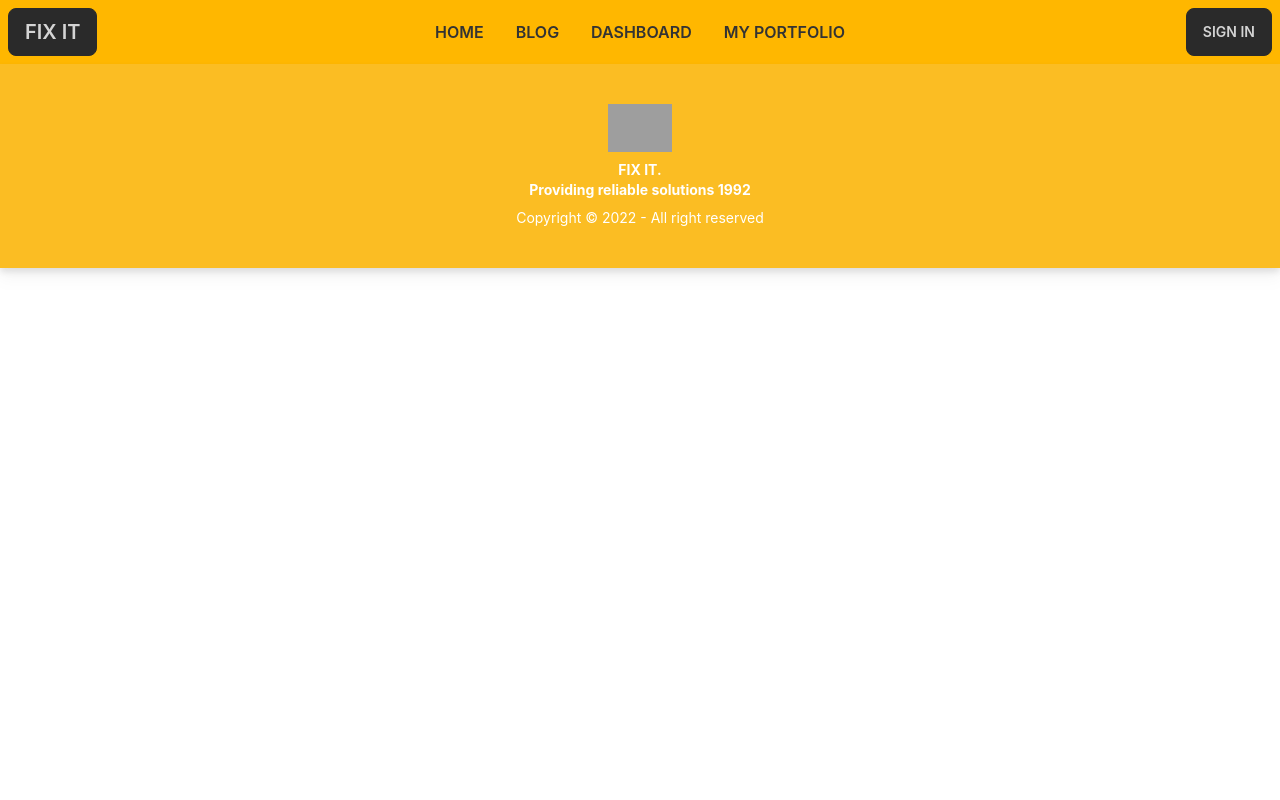
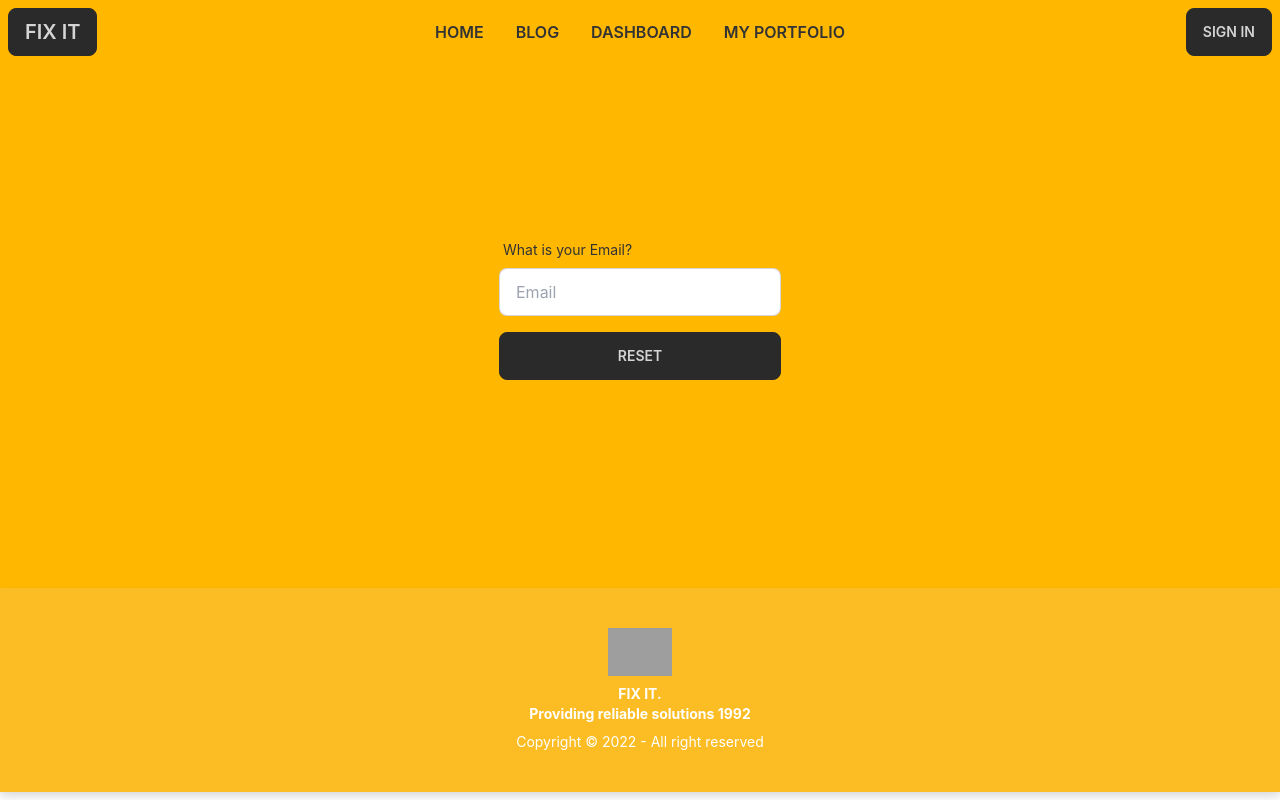
Before and after one commit to mahmudunnaby/fixit-drill-machine-manufacturer-client-side, a React (Create React App) app: page /resetpassword in a window 1280 px wide. Built offline with nearby package versions, Linux system fonts and the light colour scheme; no server answers; grey boxes are pictures that could not be loaded.

Commit message:
error solved purchase page

```diff
--- a/src/App.js
+++ b/src/App.js
@@ -11,6 +11,9 @@ import MyPortfolio from './components/MyPortfolio/MyPortfolio';
 import Login from './components/Login/Login/Login';
 import Register from './components/Login/Register/Register';
 import Dashboard from './components/Dashboard/Dashboard';
+import ResetPassword from './components/Login/ResetPassword/ResetPassword';
+import Purchase from './components/Purchase/Purchase';
+import RequireAuth from './components/Login/RequireAuth/RequireAuth';
 
 function App() {
   return (
@@ -28,6 +31,8 @@ function App() {
         <Route path='/login' element={<Login></Login>}></Route>
         <Route path='/dashboard' element={<Dashboard></Dashboard>}></Route>
         <Route path='/register' element={<Register></Register>}></Route>
+        <Route path='/resetpassword' element={<ResetPassword></ResetPassword>}></Route>
+        <Route path='/products/:id' element={<RequireAuth><Purchase></Purchase></RequireAuth>}></Route>
       </Routes>
       <Footer></Footer>
     </div>
--- a/src/components/Home/Home.js
+++ b/src/components/Home/Home.js
@@ -8,7 +8,6 @@ import ManageAllOrders from '../ManageAllOrders/ManageAllOrders';
 import MyOrders from '../MyOrders/MyOrders';
 import NewArived from '../NewArived/NewArived';
 import Products from '../Products/Products';
-import Purchase from '../Purchase/Purchase';
 import Reviews from '../Review/Reviews';
 
 
@@ -26,7 +25,7 @@ const Home = () => {
             <AddReview></AddReview>
             <Reviews></Reviews>
             <Faq></Faq>
-            <Purchase></Purchase>
+
 
         </div>
     );
--- a/src/components/Login/Login/Login.js
+++ b/src/components/Login/Login/Login.js
@@ -1,23 +1,28 @@
-import React from 'react';
+import React, { useRef } from 'react';
 import { FcGoogle } from "react-icons/fc";
-import { Link } from 'react-router-dom';
-import { useSignInWithEmailAndPassword, useSignInWithGoogle } from 'react-firebase-hooks/auth';
+import { Link, useLocation, useNavigate } from 'react-router-dom';
+import { useSendPasswordResetEmail, useSignInWithEmailAndPassword, useSignInWithGoogle } from 'react-firebase-hooks/auth';
 import auth from '../../../firebase.init'
 import { useForm } from "react-hook-form";
 import Loading from '../../Shared/Loading/Loading'
 
+
 const Login = () => {
     const [signInWithGoogle, googleUser, googleLoading, googleError] = useSignInWithGoogle(auth);
     const { register, formState: { errors }, handleSubmit } = useForm();
+    const navigate = useNavigate()
     const [
         signInWithEmailAndPassword,
         user,
         loading,
         error,
     ] = useSignInWithEmailAndPassword(auth);
+    const location = useLocation();
+    let from = location.state?.from?.pathname || "/";
+
 
     if (user || googleUser) {
-        console.log(user || googleUser);
+        navigate(from, { replace: true })
     }
 
     let signInError
@@ -36,7 +41,13 @@ const Login = () => {
 
         signInWithEmailAndPassword(data?.email, data?.password)
 
+
     }
+    const resetPassword = () => {
+        navigate('/resetpassword')
+    }
+
+
 
     return (
         <div>
@@ -101,11 +112,13 @@ const Login = () => {
                         </div>
                         <input className='btn' type="submit" value='SIGN IN' />
                         {signInError}
+
                     </form>
                     <label className="label grid grid-rows-2 ">
-                        <span className="label-text-alt"><Link className='text-white' to='/register'>Forgot Password?</Link > </span>
+                        <span onClick={resetPassword} className="label-text-alt text-white cursor-pointer">Forgot Password?</span>
                         <span className="label-text-alt">New at FIXIT? <Link className='text-white' to='/register'>Please Register.</Link > </span>
                     </label>
+
                 </div>
 
 
--- a/src/components/Login/Register/Register.js
+++ b/src/components/Login/Register/Register.js
@@ -1,11 +1,15 @@
-import React from 'react';
+import React, { useState } from 'react';
 import { useCreateUserWithEmailAndPassword, useSignInWithGoogle } from 'react-firebase-hooks/auth';
 import { useForm } from 'react-hook-form';
 import { FcGoogle } from "react-icons/fc";
-import { Link, useNavigate } from 'react-router-dom';
+import { Link, useLocation, useNavigate } from 'react-router-dom';
 import auth from '../../../firebase.init';
 import Loading from '../../Shared/Loading/Loading';
 import { useUpdateProfile } from 'react-firebase-hooks/auth';
+import { ToastContainer, toast } from 'react-toastify';
+import 'react-toastify/dist/ReactToastify.css';
+
+
 
 const Register = () => {
 
@@ -19,10 +23,10 @@ const Register = () => {
         emailPassError,
     ] = useCreateUserWithEmailAndPassword(auth);
     const [updateProfile, updating, error] = useUpdateProfile(auth);
+    const location = useLocation();
+    let from = location.state?.from?.pathname || "/";
 
-    if (user || googleUser) {
-        console.log(user || googleUser);
-    }
+
 
     let signInError
     if (emailPassError || error || googleError) {
@@ -36,14 +40,23 @@ const Register = () => {
     }
     const onSubmit = async data => {
 
+
         // console.log(data)
 
         await createUserWithEmailAndPassword(data?.email, data?.password)
 
-        await updateProfile(data?.name)
 
-        // console.log(data?.name);
-        navigate('/home')
+        await updateProfile({ displayName: data?.displayName })
+        alert('Updated profile')
+
+
+
+    }
+
+
+
+    if (user || googleUser) {
+        navigate(from, { replace: true });
 
     }
 
@@ -64,7 +77,8 @@ const Register = () => {
 
                             </label>
                             <input
-                                {...register("name", {
+
+                                {...register("displayName", {
                                     required: {
                                         value: true,
                                         message: 'Name is required'
@@ -74,7 +88,7 @@ const Register = () => {
                                         message: 'Please provide a valid name'
                                     }
                                 })}
-                                type="name" placeholder="Name" className="input input-bordered w-full max-w-xs" />
+                                type="displayName" placeholder="Name" className="input input-bordered w-full max-w-xs" />
                             <label className="label">
                                 {errors.text?.type === 'required' && <span className="label-text-alt text-red-600">{errors.text.message}</span>}
                                 {errors.text?.type === 'minLength' && <span className="label-text-alt text-red-600">{errors.text.message}</span>}
@@ -140,7 +154,7 @@ const Register = () => {
                         Google Login
                         <FcGoogle></FcGoogle>
                     </button>
-
+                    <ToastContainer />
                 </div>
             </div>
 
--- /dev/null
+++ b/src/components/Login/ResetPassword/ResetPassword.js
@@ -0,0 +1,59 @@
+import React from 'react';
+import { useSendPasswordResetEmail } from 'react-firebase-hooks/auth';
+import { useForm } from "react-hook-form";
+import { ToastContainer, toast } from 'react-toastify';
+import 'react-toastify/dist/ReactToastify.css';
+import auth from '../../../firebase.init';
+
+
+const ResetPassword = () => {
+    const { register, formState: { errors }, handleSubmit } = useForm();
+    const [sendPasswordResetEmail, sending] = useSendPasswordResetEmail(auth);
+    const onSubmit = async data => {
+        await sendPasswordResetEmail(data?.email)
+
+    }
+
+    if (sending) {
+        toast('Email sent')
+
+
+    }
+    return (
+        <div className="flex flex-col w-full bg-accent  pb-20">
+            <div className="grid h-auto card  mt-10 mx-5 py-32 rounded-box place-items-center">
+                <form onSubmit={handleSubmit(onSubmit)}>
+                    <div className="form-control w-full max-w-xs">
+                        <label className="label">
+                            <span className="label-text">What is your Email?</span>
+                        </label>
+                        <input
+                            {...register("email", {
+                                required: {
+                                    value: true,
+                                    message: 'Email is required'
+                                },
+                                pattern: {
+                                    value: /^\S+@\S+\.\S+$/,
+                                    message: 'Please provide a valid email'
+                                }
+                            })}
+                            type="email"
+                            placeholder="Email"
+                            className="input input-bordered w-full max-w-xs" />
+                        <ToastContainer />
+                        <label className="label">
+                            {errors.email?.type === 'required' && <span className="label-text-alt text-red-600">{errors.email.message}</span>}
+                            {errors.email?.type === 'pattern' && <span className="label-text-alt text-red-600">{errors.email.message}</span>}
+
+                        </label>
+                        <input className='btn' type="submit" value='RESET' />
+
+                    </div>
+
+                </form>
+            </div></div>
+    );
+};
+
+export default ResetPassword;
--- a/src/components/Products/Product.js
+++ b/src/components/Products/Product.js
@@ -1,7 +1,13 @@
 import React from 'react';
+import { useNavigate } from 'react-router-dom';
 
 const Product = ({ product }) => {
-    const { name, price, quentity, picture, supplier, discription, minOrder } = product
+    const { _id, name, price, quentity, picture, supplier, discription, minOrder } = product
+    const navigate = useNavigate()
+
+    const navigateToPurchase = (id) => {
+        navigate(`/products/${id}`)
+    }
     return (
         <div>
 
@@ -22,9 +28,9 @@ const Product = ({ product }) => {
                         </div>
 
                     </div>
-                    <div className="card-actions">
-                        <button className="btn btn-active">Buy Now</button>
-                    </div>
+                    {/* <div className="card-actions">
+                        <button onClick={() => navigateToPurchase(_id)} className="btn btn-active">Buy Now</button>
+                    </div> */}
                 </div>
             </div>
         </div>
--- a/src/components/Products/Products.js
+++ b/src/components/Products/Products.js
@@ -1,24 +1,35 @@
-import React, { useState } from 'react';
+import React, { useEffect, useState } from 'react';
 import { useQuery } from 'react-query';
 import Loading from '../Shared/Loading/Loading';
 import Product from './Product';
 
 
 const Products = () => {
+    const [products, setProducts] = useState([])
+    useEffect(() => {
+        fetch('http://localhost:5000/products')
+            .then(res => res.json())
+            .then(data => setProducts(data))
+    }, [])
 
+    // const {  data,error, isFetched,isLoading } = useQuery('products', () =>
+    //     fetch('http://localhost:5000/products').then(res =>
+    //         res.json()
+    //     )
+    // )
 
-    const { isLoading, error, data } = useQuery('products', () =>
-        fetch('http://localhost:5000/products').then(res =>
-            res.json()
-        )
-    )
+    // if (isLoading || isFetched) {
+    //     return <Loading></Loading>
+    // }
 
-    if (isLoading) {
-        return <Loading></Loading>
-    }
+    // let errormessagefeatch
+    // if (error) {
+    //     errormessagefeatch = <p>{error.message}</p>
+    // }
 
-    const products = data.slice(0, 6)
-
+    // const product = data.slice(0, 6)
+    // const productsHome = products.slice(0, 6)
+    // console.log(products);
     return (
         <div className='bg-accent py-24 rounded-t-2xl mt-5'>
 
@@ -31,7 +42,7 @@ const Products = () => {
                     ></Product>)
                 }
             </div>
-
+            {/* {errormessagefeatch} */}
 
         </div>
     );
```
Also changed, not shown: src/components/Purchase/Purchase.js (+33 -5 lines), src/components/Products/NewProduct.js (added).
